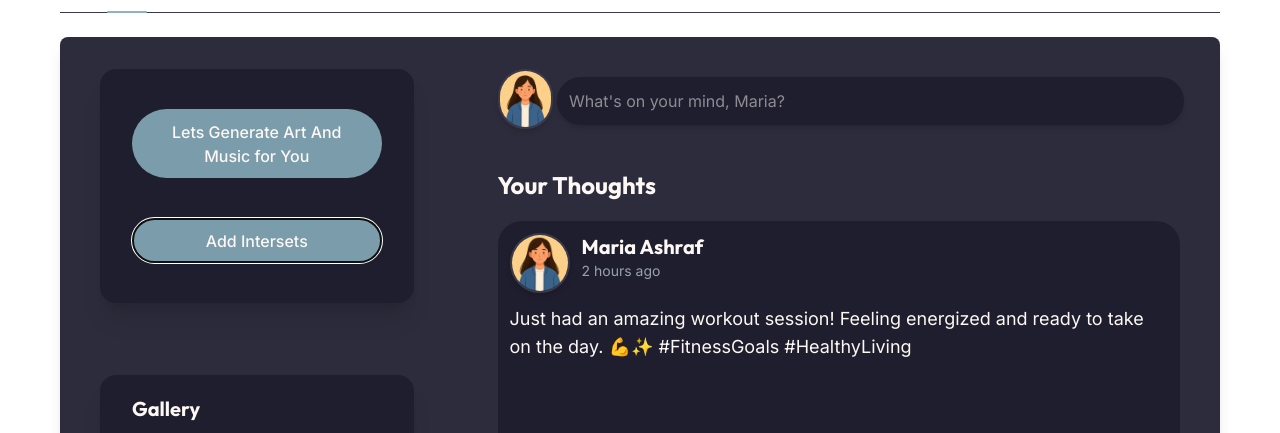
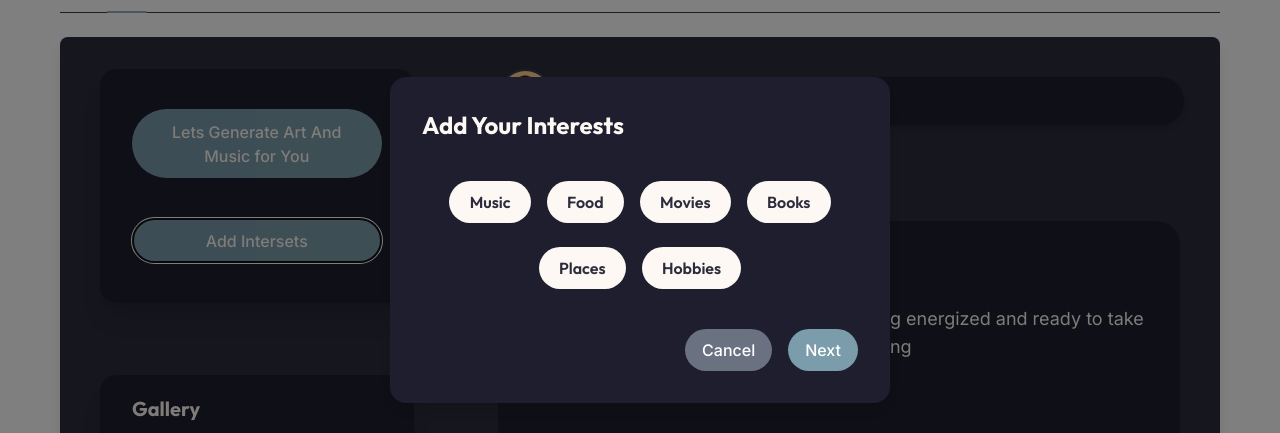
Before and after one commit to mariaashraf1/VibeCraft, a React (Vite) app in the folder vibe_craft/: page /Profile in a window 1280 px wide. Both pictures are taken after a click on the button "Add Intersets". Shown: the part 596-1029 px from the top of the page. Built offline with nearby package versions, Linux system fonts and the light colour scheme; grey boxes are pictures that could not be loaded.

Commit message:
Enhance ButtonsAndGallery and UserInfo components to support user interests management; update state handling in User store for dynamic updates.

```diff
--- a/vibe_craft/src/pages/profilePage/components/ButtonsAndGallery.jsx
+++ b/vibe_craft/src/pages/profilePage/components/ButtonsAndGallery.jsx
@@ -1,18 +1,27 @@
 import girl2 from "../../../assets/girl2.png";
 import { useTabs } from "../../../context/TabsContext";
+import { useState,useRef } from "react";
+import { useUserStore } from "../../../stores/User";
+export default function ButtonsAndGallery() {
+  const { activeTab, setActiveTab } = useTabs();
+  const [isOpen, setIsOpen] = useState(false);
+  const categories = ["Music", "Food", "Movies", "Books", "Places", "Hobbies"];
+  const [activeCategory, setActiveCategory] = useState(null);
+  const [isNextOpen, setIsNextOpen] = useState(false);
+  const updateUserField = useUserStore((state) => state.updateUserField);
+  const inputRef = useRef();
 
-export default function ButtonsAndGallery() {
-
-const { activeTab, setActiveTab } = useTabs();
-    return(
-
-      <div className="flex flex-col mt-8 ml-10 mr-20">
-        <div className="px-8 bg-[#1E1E2E] rounded-2xl shadow-xl mb-16 py-5">
+  return (
+    <div className="flex flex-col mt-8 ml-10 mr-20">
+      <div className="px-8 bg-[#1E1E2E] rounded-2xl shadow-xl mb-16 py-5">
         <div className="flex flex-col justify-center items-center mt-5 mb-5">
           <button className="w-full rounded-full bg-[#7A9CAB] text-[#FDF8F3] mb-10">
-          Lets Generate Art And Music for You
+            Lets Generate Art And Music for You
           </button>
-          <button className="w-full rounded-full bg-[#7A9CAB] text-[#FDF8F3] ">
+          <button
+            className="w-full rounded-full bg-[#7A9CAB] text-[#FDF8F3] "
+            onClick={() => setIsOpen(true)}
+          >
             Add Intersets
           </button>
         </div>
@@ -46,6 +55,84 @@ const { activeTab, setActiveTab } = useTabs();
           Show More
         </button>
       </div>
+      {isOpen && (
+        <div className="fixed inset-0 flex items-center justify-center bg-black/50 bg-opacity-50 z-50">
+          <div className="bg-[#1E1E2E] w-[500px] rounded-2xl p-8 shadow-lg">
+            <h2 className="text-2xl font-outfit-bold text-[#FDF8F3] mb-4">
+              Add Your Interests
+            </h2>
+            <div className="flex flex-wrap justify-center gap-y-6 gap-x-4 mt-10 mb-10">
+              {categories.map((category, index) => (
+                <button
+                  key={index}
+                  onClick={() => setActiveCategory(category)}
+                  className={`${
+                    activeCategory === category
+                      ? "bg-[#7A9CAB] text-[#FDF8F3]"
+                      : "bg-[#FDF8F3] text-[#2C2C3C]"
+                  } font-outfit-semibold py-2 rounded-full hover:bg-[#7A9CAB] hover:text-[#FDF8F3] transition hover:outline-none hover:border-none focus:outline-none`}
+                >
+                  {category}
+                </button>
+              ))}
+            </div>
+            <div className="flex justify-end gap-4">
+              <button
+                onClick={() => setIsOpen(false)}
+                className="px-4 py-2 rounded-full bg-gray-500 text-white"
+              >
+                Cancel
+              </button>
+              <button
+                onClick={() => {
+                  setIsOpen(false), setIsNextOpen(true);
+                }}
+                className="px-4 py-2 rounded-full bg-[#7A9CAB] text-white"
+              >
+                Next
+              </button>
+            </div>
+          </div>
+        </div>
+      )}
+      {isNextOpen && (
+        <div className="fixed inset-0 flex items-center justify-center bg-black/50 bg-opacity-50 z-50 ">
+          <div className="bg-[#1E1E2E] w-[500px] rounded-2xl px-8 py-15 shadow-lg">
+            <h2 className="font-outfit-semibold text-[#FDF8F3] text-xl">
+              Add Your Favourite {activeCategory} now
+            </h2>
+            <input
+              className="w-full mt-4 p-2 rounded-lg bg-[#2C2C3C] text-white border border-gray-600 focus:outline-none focus:ring-2 focus:ring-[#7A9CAB]"
+              placeholder="please write one per time"
+              ref={inputRef}
+
+            />
+            <div className="flex justify-end gap-4 mt-6">
+              <button
+                onClick={() =>{ setIsNextOpen(false), setActiveCategory(null),
+                  setIsOpen(true)}}
+                className="px-4 py-2 rounded-full bg-gray-500 text-white"
+              >
+                Back
+              </button>
+              <button
+                onClick={() => {
+                  const newValue = inputRef.current.value;
+                  setIsNextOpen(false),
+                  updateUserField(
+                    activeCategory.toLowerCase(),
+                    newValue
+                  )
+                }
+                }
+                className="px-4 py-2 rounded-full bg-[#7A9CAB] text-white"
+              >
+                Confirm
+              </button>
+            </div>
+          </div>
+        </div>
+      )}
     </div>
-    );
+  );
 }
--- a/vibe_craft/src/pages/profilePage/components/UserInfo.jsx
+++ b/vibe_craft/src/pages/profilePage/components/UserInfo.jsx
@@ -62,16 +62,16 @@ export default function UserInfo() {
 
           {/* Interest Cards Grid */}
           <div className="grid grid-cols-1 md:grid-cols-2 gap-5">
-            {Interstes.map((item, index) => (
+            {user.music.map((item, index) => (
               <div
                 key={index}
                 className="p-5 rounded-2xl bg-gradient-to-br from-[#2C2C3C] to-[#2C2C3C] shadow-xl hover:shadow-[#FDF8F3]/20 hover:scale-[1.02] transition-all duration-300 mb-5"
               >
                 <div className="text-xl font-outfit-bold mb-2 text-[#FDF8F3]">
-                  {item.title}
+                  music
                 </div>
                 <div className="text-lg font-outfit text-[#EAE7DC]">
-                  {item.content}
+                  {item}
                 </div>
               </div>
             ))}
--- a/vibe_craft/src/stores/User.js
+++ b/vibe_craft/src/stores/User.js
@@ -7,24 +7,30 @@ export const useUserStore = create((set) => ({
         location: "",
         job: "",
         bio: "",
-        favplaces: [],
-        favmusic: [],
-        favmovies: [],
-        favfood: [],
+        places: [],
+        music: [],
+        movies: [],
+        food: [],
         hobbies: [],
-        favbooks: [],
+        books: [],
 
     },
     setUser:(userData)=>{
         set({user:{...userData}});
     },
-    updateUserField:(field, value)=>{
-        set((state)=>({
-            user:{
-                ...state.user,
-                [field]:value
-            }
-        }))
-    },
+    updateUserField: (field, value) => {
+        set((state) => {
+          const currentValue = state.user[field];
+          return {
+            user: {
+              ...state.user,
+              [field]: Array.isArray(currentValue)
+                ? [...currentValue, value]
+                : value,
+            },
+          };
+        });
+      },
+
 
 }));
```
